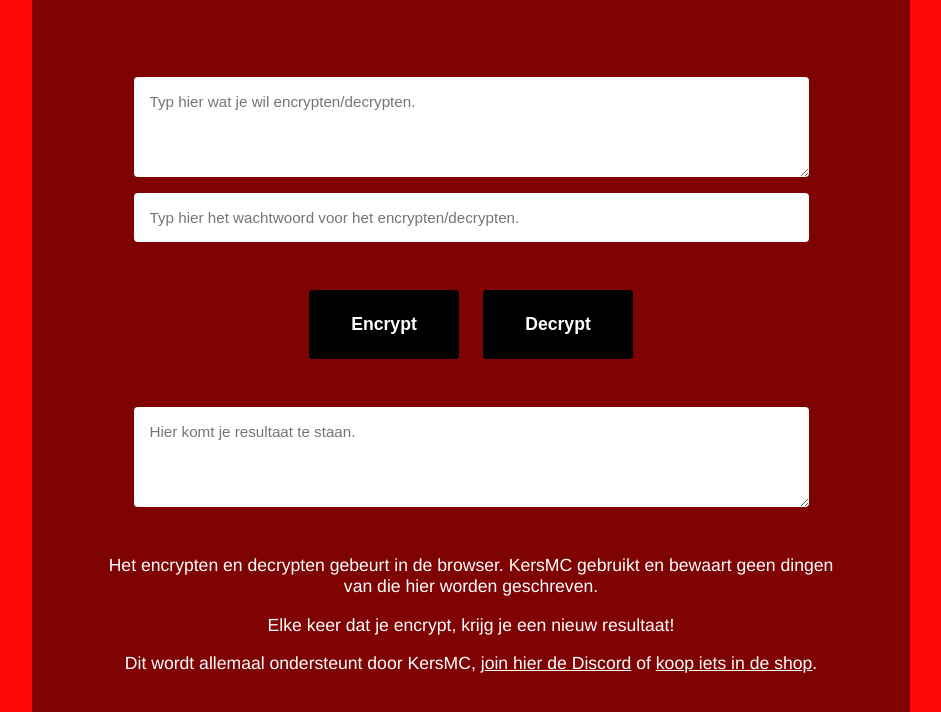
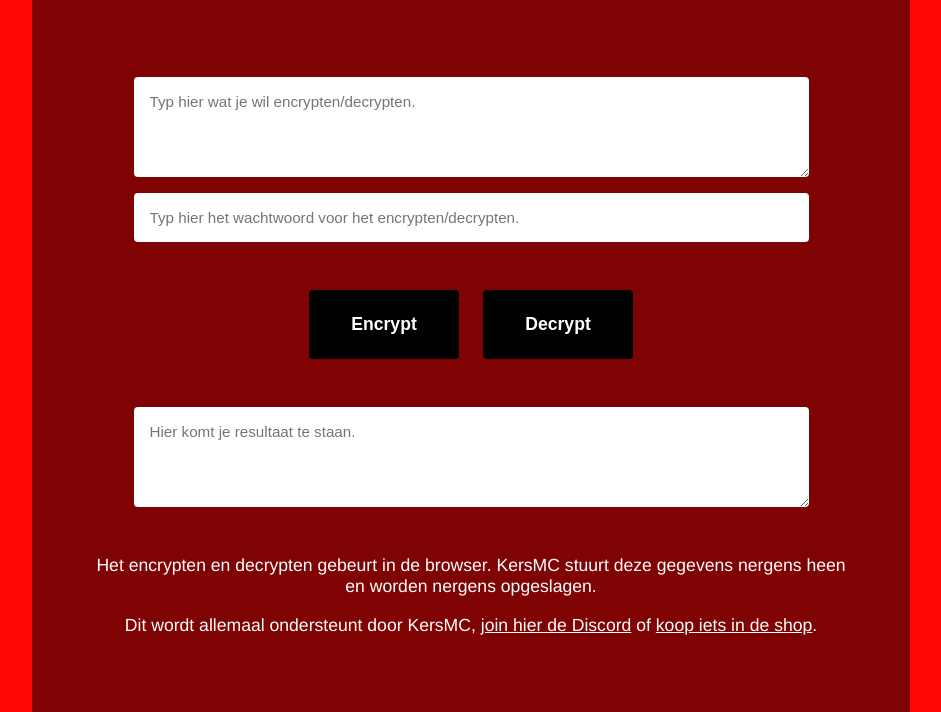
Before and after one commit to PistoleroJack/simple-browser-message-encryption, a plain HTML site: page src/index.html in a window 1280 px wide. Shown: the part 185-897 px from the top of the page, without its empty margins (169-1110 px from the left). Drawn offline with Linux system fonts and the light colour scheme.

Commit message:
Update index.html

```diff
--- a/src/index.html
+++ b/src/index.html
@@ -36,8 +36,7 @@
       </section>
 
       <section>
-        <p>Het encrypten en decrypten gebeurt in de browser. KersMC gebruikt en bewaart geen dingen van die hier worden geschreven.</p>
-        <p>Elke keer dat je encrypt, krijg je een nieuw resultaat!</p>
+        <p>Het encrypten en decrypten gebeurt in de browser. KersMC stuurt deze gegevens nergens heen en worden nergens opgeslagen.</p>
         <p>Dit wordt allemaal ondersteunt door KersMC, <a href="https://discord.gg/kkXTZjDFfj">join hier de Discord</a> of <a href="https://kersmc.tebex.io">koop iets in de shop</a>.</p>
       </section>
 
```
